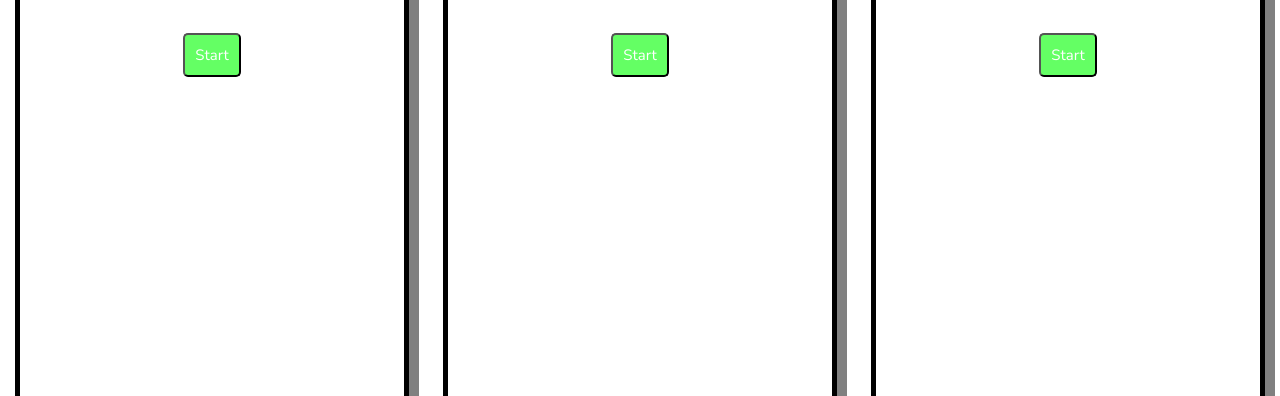
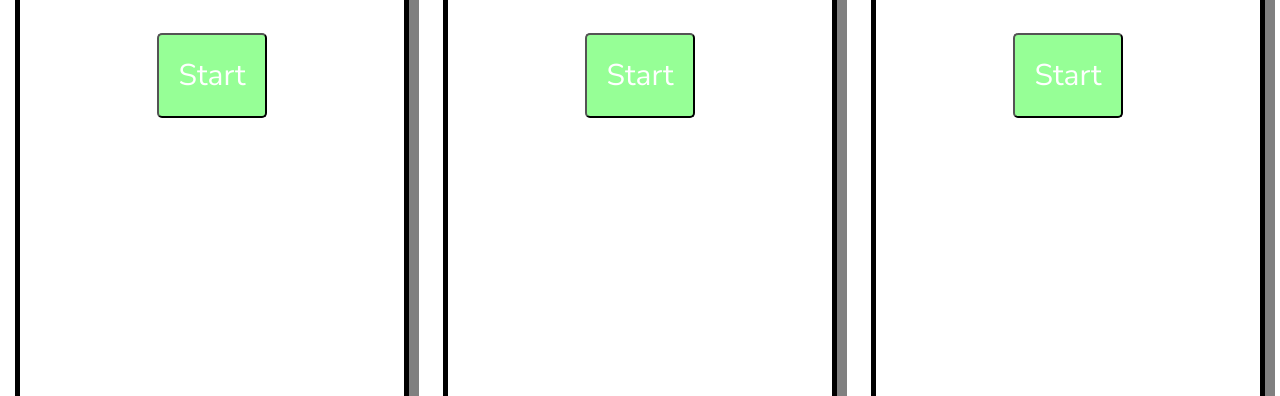
Before and after one commit to Prometheus-Academy/main, a plain HTML site: page index.html in a window 1280 px wide. Shown: the part 404-800 px from the top of the page. Drawn offline with Linux system fonts and the light colour scheme.

Commit message:
Update style.css

```diff
--- a/style.css
+++ b/style.css
@@ -16,10 +16,10 @@ padding:0px;
   font-family: 'Oxygen', sans-serif;
 }
 button{
-background-color: rgb(100,255,100);
+background-color: rgb(150,255,150);
 border-radius:5px;
-padding:10px;
+padding:20px;
 font-family: 'Nunito Sans', sans-serif;
-font-size:15px;
+font-size:30px;
 color:white;
 }
```
